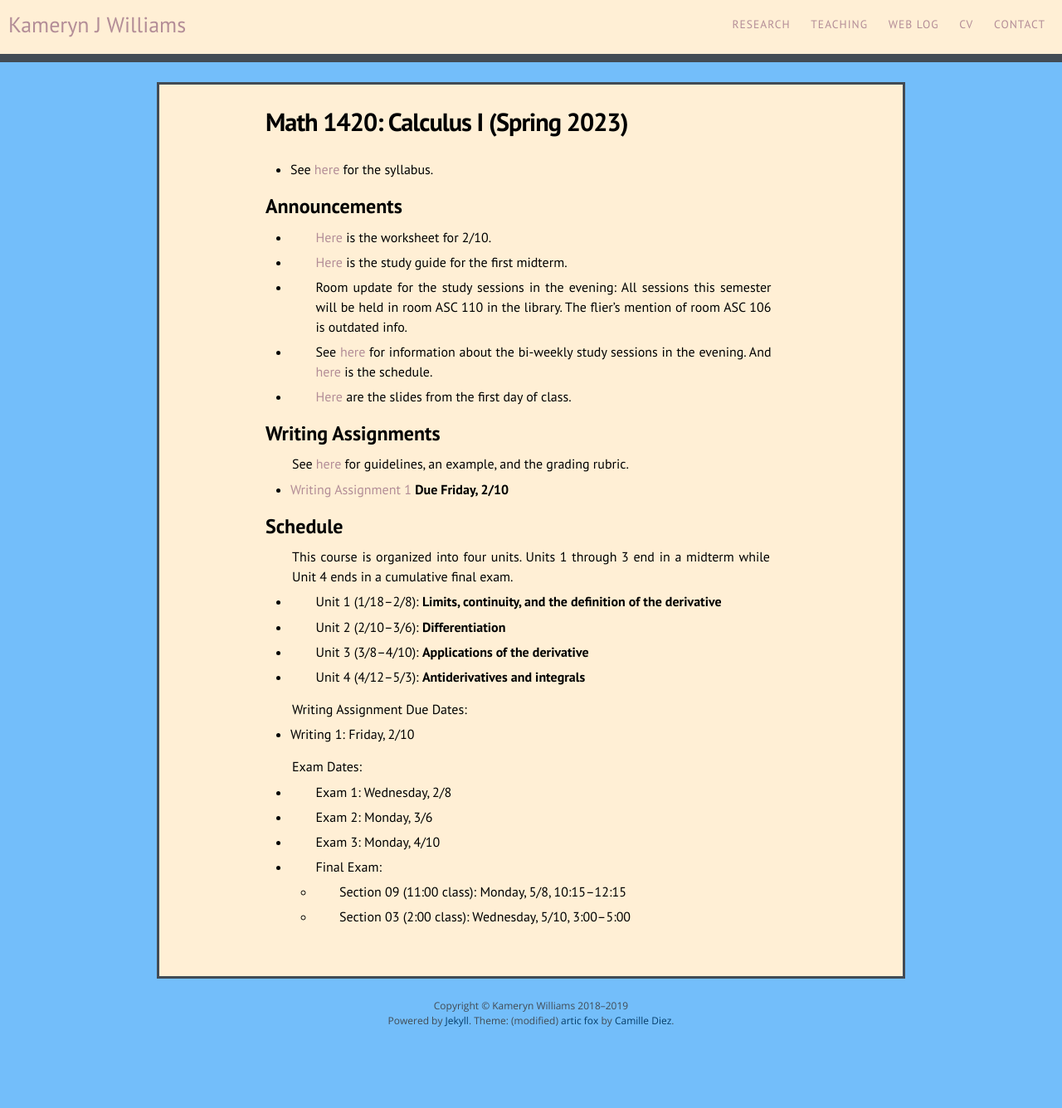
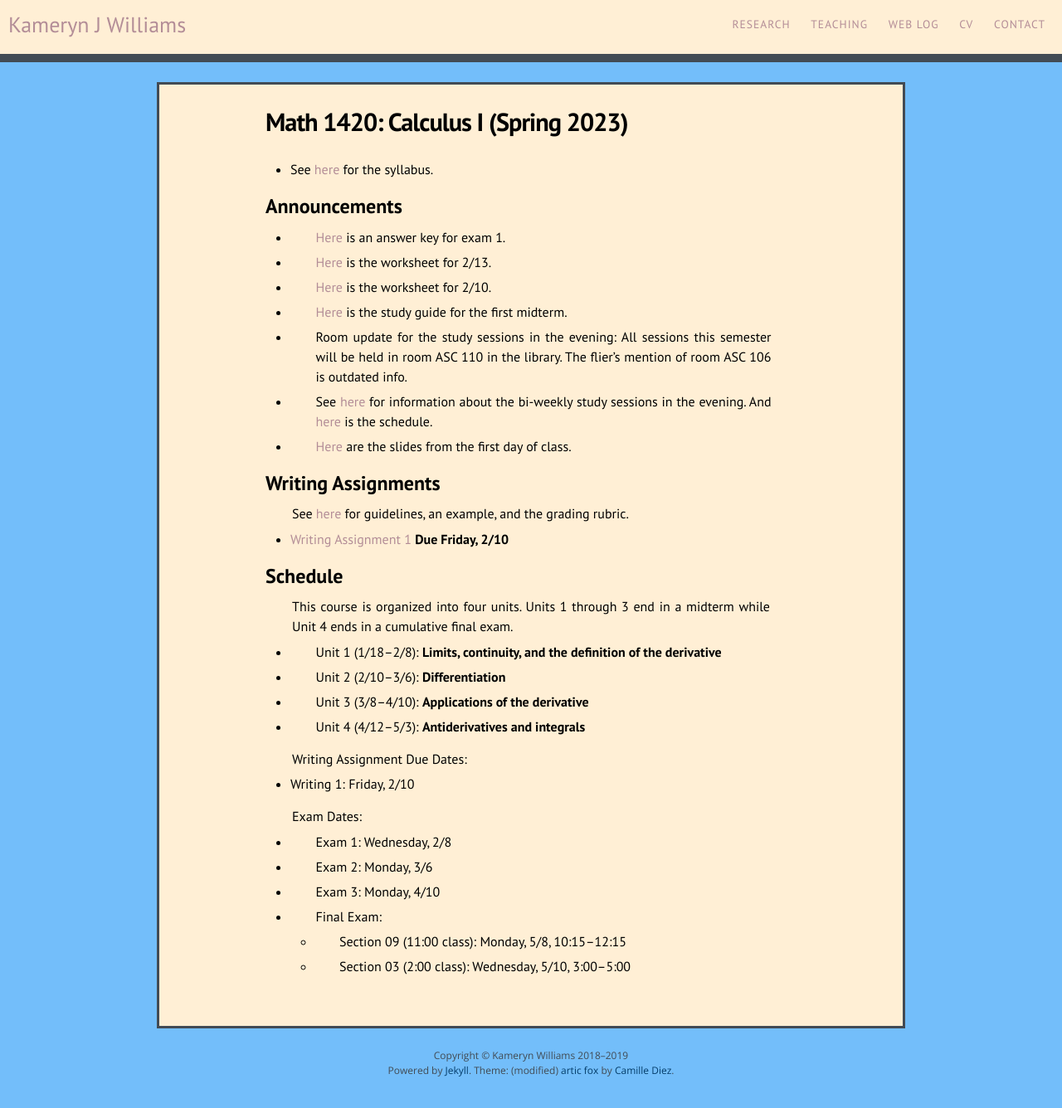
Before and after one commit to kamerynjw/kamerynjw.github.io, a Jekyll site: the page built from teaching/2023/math1420.md, in a window 1280 px wide. Shown: the whole page at 83% size. Built offline with Jekyll 4.4.1, drawn with Linux system fonts in a browser that asks for light colours; nearby versions of some CDN libraries; before the commit the page ends 1276 px from its top, so only the background shows below that.

Commit message:
wen worksheet, answer key

```diff
--- a/teaching/2023/math1420.md
+++ b/teaching/2023/math1420.md
@@ -9,6 +9,10 @@ permalink: /teaching/2023/math1420/
 
 Announcements
 -------------
+
+* [Here]({{ page.url }}e1answers.pdf) is an answer key for exam 1.
+
+* [Here]({{ page.url }}ws3.4.pdf) is the worksheet for 2/13.
 
 * [Here]({{ page.url }}ws3.2.pdf) is the worksheet for 2/10.
 
```
Also changed, not shown: 2 other files.
